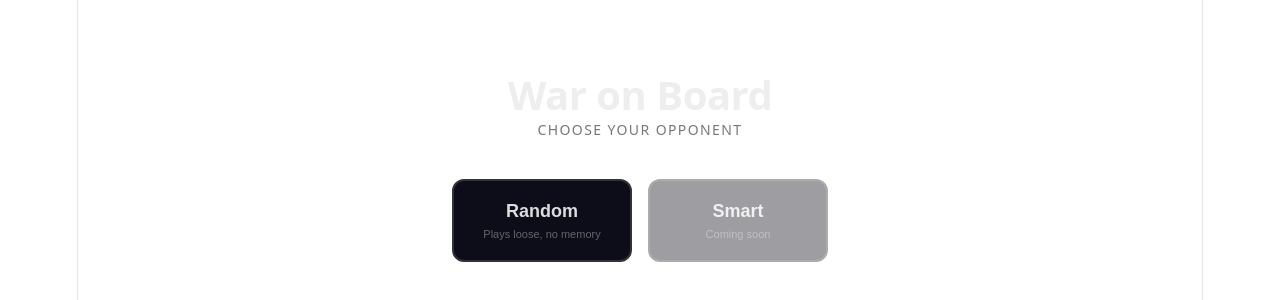
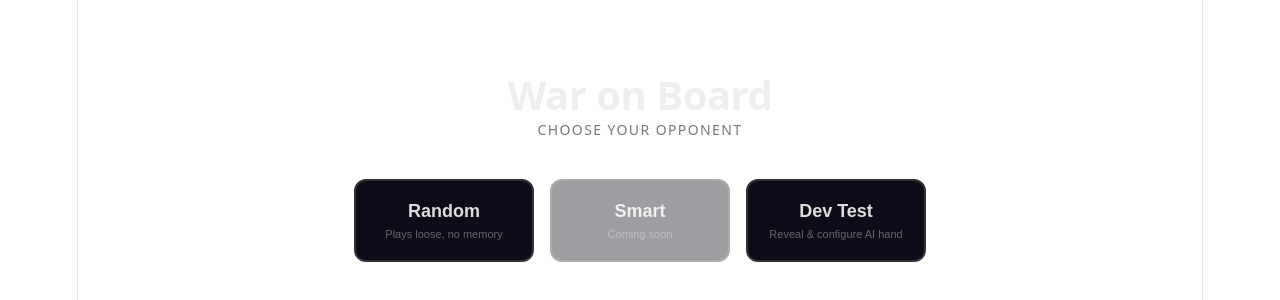
Before and after one commit to Kjans4/War-on-Board, a React (Vite) app: page / in a window 1280 px wide. Shown: the part 228-528 px from the top of the page. Built offline with nearby package versions, Linux system fonts and the light colour scheme.

Commit message:
Dev test added

```diff
--- a/src/App.tsx
+++ b/src/App.tsx
@@ -81,6 +81,21 @@ const appStyles = `
   .app-gameover p {
     color: #ccc;
     font-size: 16px;
+  }
+
+  /* [BLOCK: Dev Mode Badge] */
+  .app-dev-badge {
+    position: absolute;
+    top: 14px;
+    right: 16px;
+    font-size: 11px;
+    font-weight: 700;
+    text-transform: uppercase;
+    letter-spacing: 0.06em;
+    color: #52b0e0;
+    border: 1px solid #52b0e0;
+    border-radius: 6px;
+    padding: 3px 8px;
   }
 `;
 
@@ -189,6 +204,7 @@ function App() {
     playerStack, playerHand, playerSlots,
     aiStack, aiHand, aiSlots,
     ai, result, roundHistory,
+    devMode,
   } = state;
 
   // [BLOCK: Auto-draw at round start]
@@ -269,7 +285,12 @@ function App() {
   const selectedCard = playerHand.find((c) => c.id === selectedCardId) ?? null;
 
   // [BLOCK: Handlers]
-  function handleStartGame() { setStarted(true); }
+  // devMode is dispatched into reducer state BEFORE flipping `started` to
+  // true, so it's already set by the time the DRAW_CARDS effect fires.
+  function handleStartGame(devModeOn: boolean) {
+    dispatch({ type: 'SET_DEV_MODE', devMode: devModeOn });
+    setStarted(true);
+  }
 
   function handleBackToMenu() {
     allTimers.current.forEach(clearTimeout);
@@ -336,7 +357,10 @@ function App() {
         <style>{combinedStyles}</style>
         <style>{appStyles}</style>
         <div className="app-shell">
-          <MainMenu onSelectRandom={handleStartGame} />
+          <MainMenu
+            onSelectRandom={() => handleStartGame(false)}
+            onSelectDevTest={() => handleStartGame(true)}
+          />
         </div>
       </>
     );
@@ -349,6 +373,7 @@ function App() {
       <style>{appStyles}</style>
 
       <h1 className="app-title">War on Board</h1>
+      {devMode && <span className="app-dev-badge">Dev Test</span>}
 
       <div className="app-shell">
 
@@ -392,6 +417,7 @@ function App() {
                 onShuffleStack={handleShuffleStack}
                 canShuffle={canShuffle}
                 dragonOverlayOwner={dragonOverlayOwner}
+                devMode={devMode}
               />
               <Hand
                 hand={playerHand}
--- a/src/components/Board.tsx
+++ b/src/components/Board.tsx
@@ -72,6 +72,11 @@ interface BoardProps {
   // "Dragon Attack" banner. null the rest of the time (including
   // both-sides-Dragon rounds, which cancel rather than wipe).
   dragonOverlayOwner: Owner | null;
+  // [Dev Test Mode — Phase 1] When true, the AI's hand renders face-up
+  // instead of face-down. See dev-test-mode-plan.md. Does not affect any
+  // combat/reveal logic — purely a visibility toggle over the opponent
+  // hand row.
+  devMode?: boolean;
 }
 
 // [BLOCK: Opponent Hand Fan]
@@ -112,6 +117,7 @@ export function Board({
   onShuffleStack,
   canShuffle,
   dragonOverlayOwner,
+  devMode = false,
 }: BoardProps) {
   // Overlay shows from the moment the timeline reaches 'dragonOverlay' and
   // lingers through 'done' (so it's still visible while outcome badges pop
@@ -131,11 +137,13 @@ export function Board({
       {/* [SUB-BLOCK: Battlefield] */}
       <div className="battlefield">
 
-        {/* Opponent hand — always face-down */}
+        {/* Opponent hand — face-down normally; face-up in Dev Test Mode
+            (Phase 1) so the person can see what the AI is holding before
+            it places. */}
         <div className="battlefield__opp-hand" aria-label={`Opponent hand: ${aiHand.length} cards`}>
           {aiHand.map((card, i) => (
             <div key={card.id} className="battlefield__opp-card-wrap" style={fanStyle(i, aiHand.length)}>
-              <Card card={card} faceDown />
+              <Card card={card} faceDown={!devMode} />
             </div>
           ))}
         </div>
--- a/src/components/MainMenu.tsx
+++ b/src/components/MainMenu.tsx
@@ -5,13 +5,14 @@ import clsx from 'clsx';
 // [BLOCK: Props]
 interface MainMenuProps {
   onSelectRandom: () => void;
+  onSelectDevTest: () => void;
   // Smart AI is fully implemented in logic/ai.ts (Phase 3) but not yet
   // wired up as a menu entry point — disabled here intentionally until
   // that's confirmed, per ROADMAP open items.
 }
 
 // [BLOCK: Component]
-export function MainMenu({ onSelectRandom }: MainMenuProps) {
+export function MainMenu({ onSelectRandom, onSelectDevTest }: MainMenuProps) {
   return (
     <div className="main-menu">
       <h1 className="main-menu__title">War on Board</h1>
@@ -33,6 +34,17 @@ export function MainMenu({ onSelectRandom }: MainMenuProps) {
         >
           Smart
           <span className="main-menu__btn-sub">Coming soon</span>
+        </button>
+
+        {/* [SUB-BLOCK: Dev Test Mode entry — see dev-test-mode-plan.md]
+            Phase 1: runs on Random AI underneath, reveals the AI's hand
+            face-up. Later phases add stack inspection + hand editing. */}
+        <button
+          className="main-menu__btn main-menu__btn--dev"
+          onClick={onSelectDevTest}
+        >
+          Dev Test
+          <span className="main-menu__btn-sub">Reveal &amp; configure AI hand</span>
         </button>
       </div>
     </div>
@@ -102,6 +114,11 @@ export const mainMenuStyles = `
     cursor: not-allowed;
   }
 
+  .main-menu__btn--dev:hover:not(:disabled) {
+    border-color: #52b0e0;
+    background: rgba(82,176,224,0.06);
+  }
+
   .main-menu__btn-sub {
     font-size: 11px;
     font-weight: 500;
--- a/src/state/useGameState.ts
+++ b/src/state/useGameState.ts
@@ -60,6 +60,7 @@ function makeInitialState(difficulty: AIDifficulty = 'random'): GameState {
     roundHistory: [],
     pendingResolution: null,
     pendingCascade: null,
+    devMode: false,
     result: null,
   };
 }
@@ -75,6 +76,7 @@ export type GameAction =
   | { type: 'NEXT_ROUND' }
   | { type: 'SHUFFLE_STACK' }
   | { type: 'SET_DIFFICULTY'; difficulty: AIDifficulty }
+  | { type: 'SET_DEV_MODE'; devMode: boolean }
   | { type: 'RESTART' };
 
 // [BLOCK: Validation Helpers]
@@ -397,6 +399,16 @@ function gameReducer(state: GameState, action: GameAction): GameState {
       };
     }
 
+    // -- Toggle Dev Test Mode (Phase 1: reveals the AI's hand; later phases
+    //    add stack inspection + hand editing). Does not affect AI placement
+    //    logic — see dev-test-mode-plan.md.
+    case 'SET_DEV_MODE': {
+      return {
+        ...state,
+        devMode: action.devMode,
+      };
+    }
+
     // -- Restart the game entirely
     case 'RESTART': {
       return makeInitialState(state.ai.difficulty);
```
Also changed, not shown: src/types/game.ts (+8 -0 lines).
